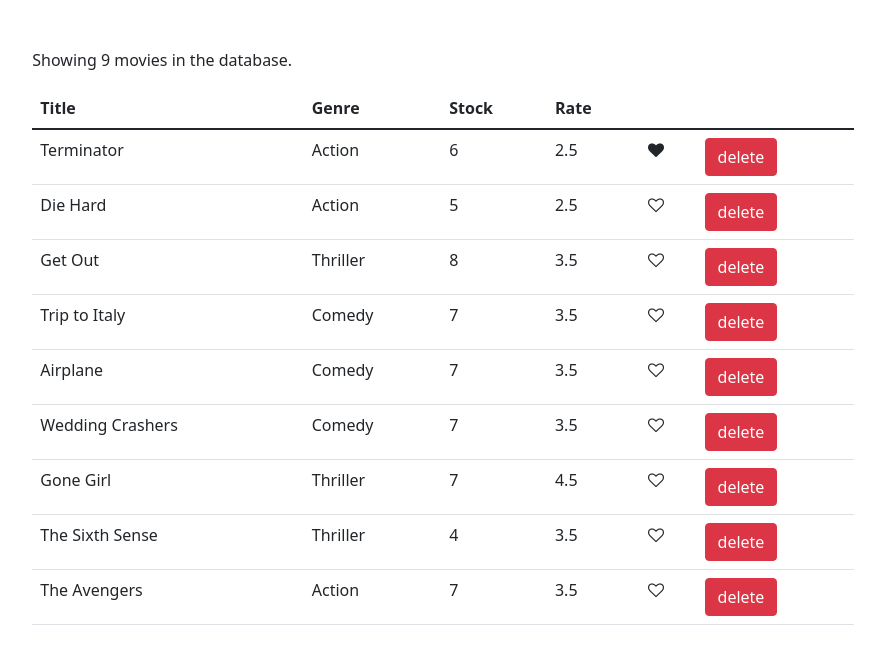
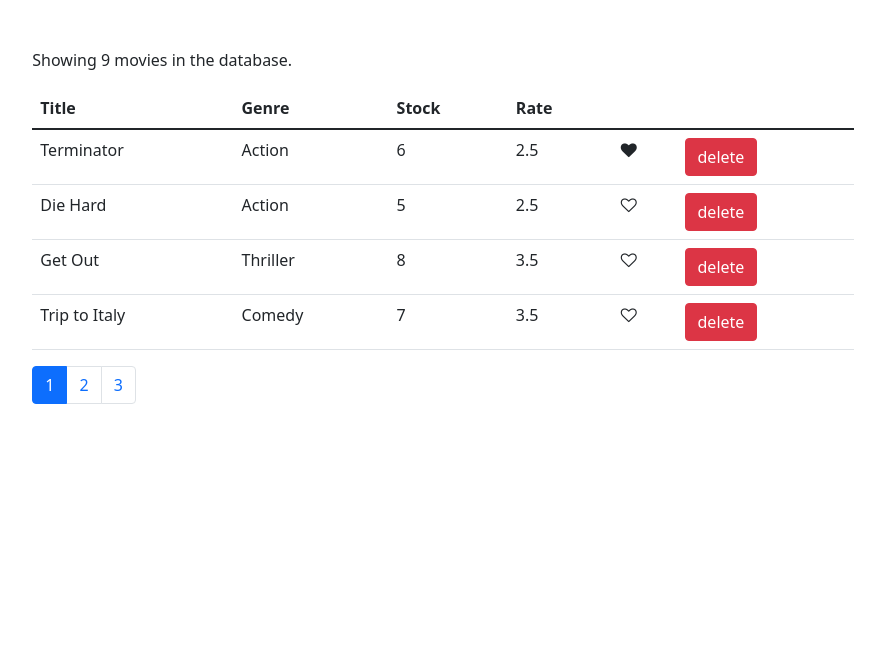
Before and after one commit to itsyst/react-video, a React (Create React App) app: page / in a window 1280 px wide. Shown: the top 664 px of the page, without its empty margins (197-1082 px from the left). Built offline with nearby package versions, Linux system fonts and the light colour scheme.

Commit message:
Implement pagination & type check.

```diff
--- a/package.json
+++ b/package.json
@@ -8,6 +8,8 @@
     "@testing-library/user-event": "^12.8.3",
     "bootstrap": "^5.1.3",
     "font-awesome": "^4.7.0",
+    "lodash": "^4.17.21",
+    "prop-types": "^15.7.2",
     "react": "^17.0.2",
     "react-dom": "^17.0.2",
     "react-scripts": "4.0.3",
--- a/src/components/common/like.jsx
+++ b/src/components/common/like.jsx
@@ -1,11 +1,13 @@
 import React from 'react';
+import PropTypes from 'prop-types';
 
 const Like = (props) => {
+	const {onLiked} = props
 	let classes = 'fa fa-heart';
 	if (!props.liked) classes += '-o';
 	return (
 		<i
-			onClick={props.onLiked}
+			onClick={onLiked}
 			className={classes}
 			style={{ cursor: 'pointer' }}
 			aria-hidden="true"
@@ -13,4 +15,8 @@
 	);
 };
 
+Like.propTypes = {
+	onLiked: PropTypes.func.isRequired
+};
+
 export default Like;
--- /dev/null
+++ b/src/components/common/pagination.jsx
@@ -0,0 +1,47 @@
+import React from 'react';
+import PropTypes from 'prop-types';
+import _ from 'lodash';
+const Pagination = (props) => {
+	const { itemsCount, pageSize, currentPage, onPageChange } = props;
+
+	const pagesCount = Math.ceil(itemsCount / pageSize);
+	if (pagesCount === 1) return null;
+	//const pages = Array.from(Array(pagesCount).keys()) ;
+	//const pages = [...Array(pagesCount).keys()];
+	// Or using the lodash library
+	const pages = _.range(1, pagesCount + 1);
+
+	return (
+		<nav aria-label="Page navigation example">
+			<ul className="pagination">
+				{pages.map((page) => (
+					<li
+						key={page}
+						className={
+							page === currentPage
+								? 'page-item active'
+								: 'page-item'
+						}
+					>
+						{/*eslint-disable-next-line*/}
+						<a
+							onClick={() => onPageChange(page)}
+							className="page-link"
+						>
+							{page}
+						</a>
+					</li>
+				))}
+			</ul>
+		</nav>
+	);
+};
+
+Pagination.propTypes = {
+	itemsCount: PropTypes.number.isRequired,
+	pageSize: PropTypes.number.isRequired,
+	currentPage: PropTypes.number.isRequired,
+	onPageChange: PropTypes.func.isRequired
+};
+
+export default Pagination;
--- a/src/components/movies.jsx
+++ b/src/components/movies.jsx
@@ -1,10 +1,14 @@
 import React, { Component } from 'react';
 import Like from '../components/common/like';
+import Pagination from './common/pagination';
 import { getMovies } from '../services/fakeMovieService';
+import { paginate } from '../utils/paginate';
 
 export default class Movies extends Component {
 	state = {
-		movies: getMovies()
+		movies: getMovies(),
+		currentPage: 1,
+		pageSize: 4
 	};
 
 	handleDelete = (movie) => {
@@ -17,14 +21,21 @@
 		const index = movies.indexOf(movie);
 		movies[index] = { ...this.state.movies[index] };
 		movies[index].liked = !movies[index].liked;
- 		this.setState({ movies: movies });
+		this.setState({ movies: movies });
+	};
+
+	handlePagination = (page) => {
+		this.setState({ currentPage: page });
 	};
 
 	render() {
 		const { length: count } = this.state.movies;
+		const { pageSize, currentPage, movies: allMovies } = this.state;
 
 		if (count === 0)
 			return <p className="py-3">There is no movies in the database.</p>;
+
+		const movies = paginate(allMovies, currentPage, pageSize);
 
 		return (
 			<>
@@ -41,7 +52,7 @@
 						</tr>
 					</thead>
 					<tbody>
-						{this.state.movies.map((movie) => (
+						{movies.map((movie) => (
 							<tr key={movie._id}>
 								<td>{movie.title}</td>
 								<td>{movie.genre.name}</td>
@@ -65,6 +76,12 @@
 						))}
 					</tbody>
 				</table>
+				<Pagination
+					itemsCount={count}
+					pageSize={pageSize}
+					currentPage={currentPage}
+					onPageChange={this.handlePagination}
+				/>
 			</>
 		);
 	}
--- /dev/null
+++ b/src/utils/paginate.js
@@ -0,0 +1,6 @@
+import _ from 'lodash'
+
+export function paginate(items, pageNumber, pageSize) {
+    const startIndex = (pageNumber - 1) * pageSize
+    return _(items).slice(startIndex).take(pageSize).value();
+}
```
